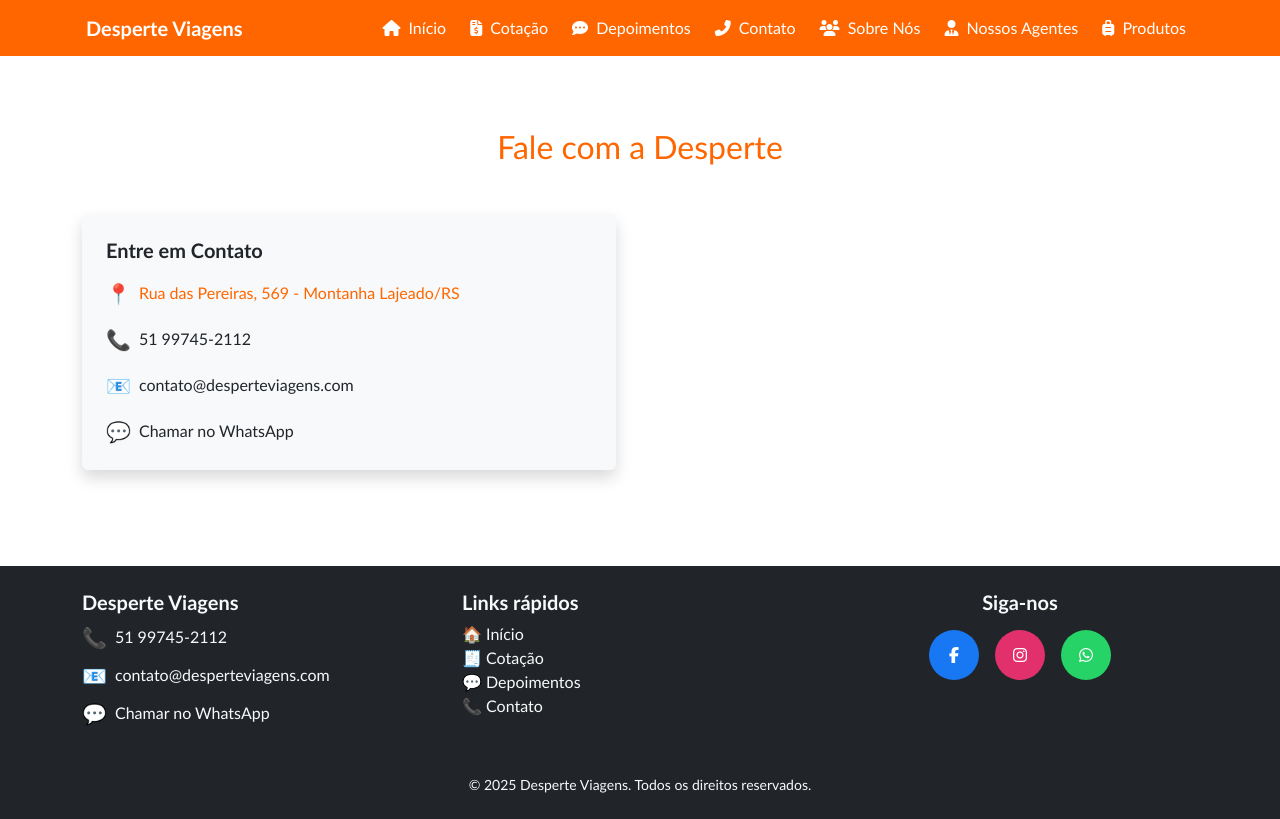
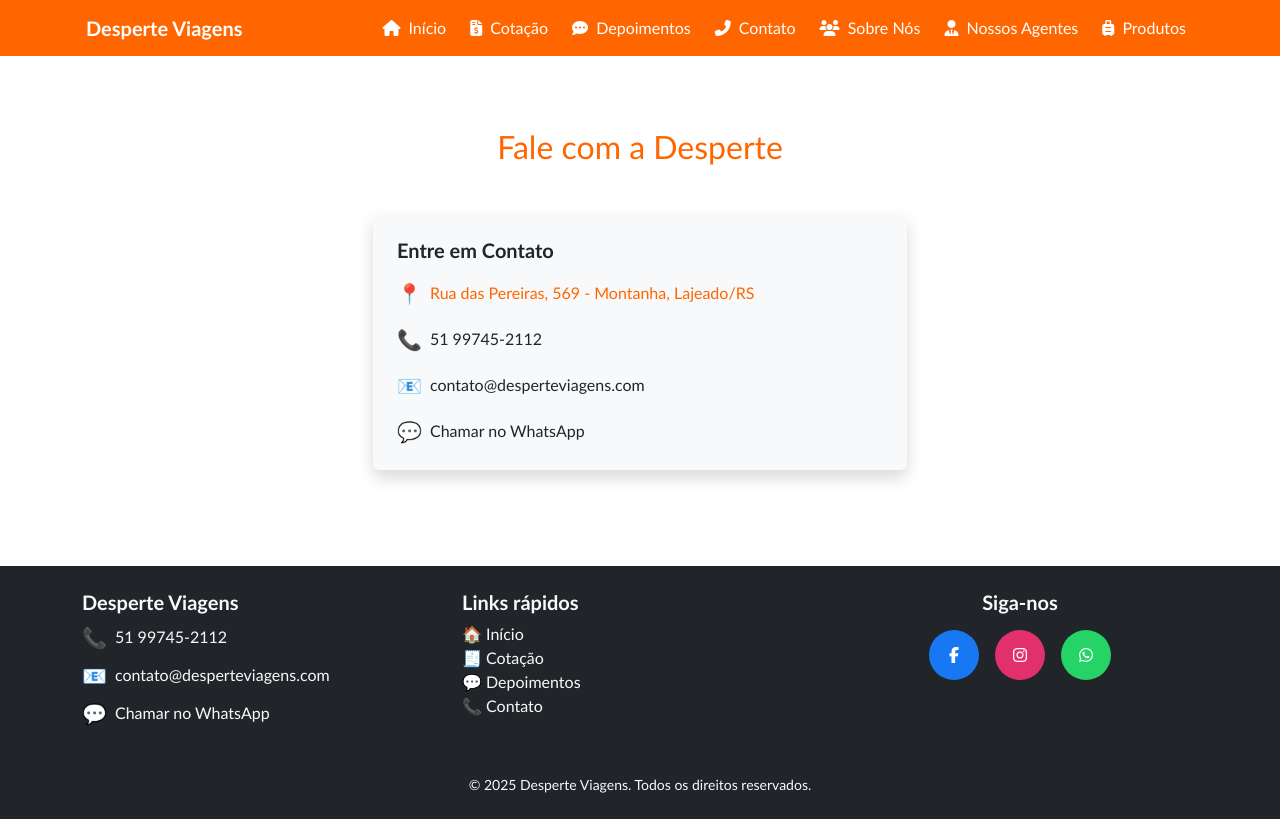
Before and after one commit to brunohaas1/desperteviagens, a Django app: page /contato/ in a window 1280 px wide. Run offline with Django 5.2, Linux system fonts and the light colour scheme.

Commit message:
Corrigido layout da página de contato e estrutura com base.html

```diff
--- a/templates/viagens/html/base.html
+++ b/templates/viagens/html/base.html
@@ -14,11 +14,13 @@
 
   {% block head_extra %}{% endblock %}
 </head>
-<body>
+<body class="d-flex flex-column min-vh-100">
 
   {% include "viagens/html/menu.html" %}
 
-  {% block content %}{% endblock %}
+  <main class="flex-fill">
+    {% block content %}{% endblock %}
+  </main>
 
   {% include "viagens/html/rodape.html" %}
 
--- a/templates/viagens/html/contato.html
+++ b/templates/viagens/html/contato.html
@@ -1,9 +1,8 @@
+{% extends "viagens/html/base.html" %}
 {% load static %}
-{% include "viagens/html/menu.html" %}
 
-<!-- Estilos Locais -->
+{% block head_extra %}
   <link rel="stylesheet" href="{% static 'vendor/aos/aos.css' %}">
-
   <style>
     .contato-link {
       transition: color 0.3s;
@@ -13,21 +12,21 @@
       color: #198754 !important; /* verde Bootstrap */
     }
   </style>
+{% endblock %}
 
-<!-- Conteúdo -->
+{% block content %}
 <div class="container py-5">
   <h2 class="text-center text-primary mb-5" data-aos="fade-down">Fale com a Desperte</h2>
 
   <div class="row g-5">
-
     <!-- Informações de Contato -->
-    <div class="col-md-6" data-aos="fade-right">
+    <div class="col-md-6 mx-auto" data-aos="fade-right">
       <div class="bg-light p-4 rounded shadow">
         <h5 class="fw-bold mb-3">Entre em Contato</h5>
 
         <div class="d-flex align-items-center mb-3">
           <span class="fs-5 me-2">📍</span>
-          <p class="mb-0">Rua das Pereiras, 569 - Montanha Lajeado/RS</p>
+          <p class="mb-0">Rua das Pereiras, 569 - Montanha, Lajeado/RS</p>
         </div>
 
         <div class="d-flex align-items-center mb-3">
@@ -50,19 +49,13 @@
             <a href="https://wa.me/5551997452112" target="_blank" class="text-decoration-none text-dark contato-link">Chamar no WhatsApp</a>
           </p>
         </div>
-
       </div>
     </div>
-
-
-
   </div>
 </div>
+{% endblock %}
 
-<!-- Scripts Locais -->
+{% block scripts_extra %}
   <script src="{% static 'vendor/aos/aos.js' %}"></script>
-<script>
-  AOS.init();
-</script>
-
-{% include "viagens/html/rodape.html" %}
+  <script>AOS.init();</script>
+{% endblock %}
```
Also changed, not shown: 2 other files. Lines whose indentation alone changed are shown as unchanged.
